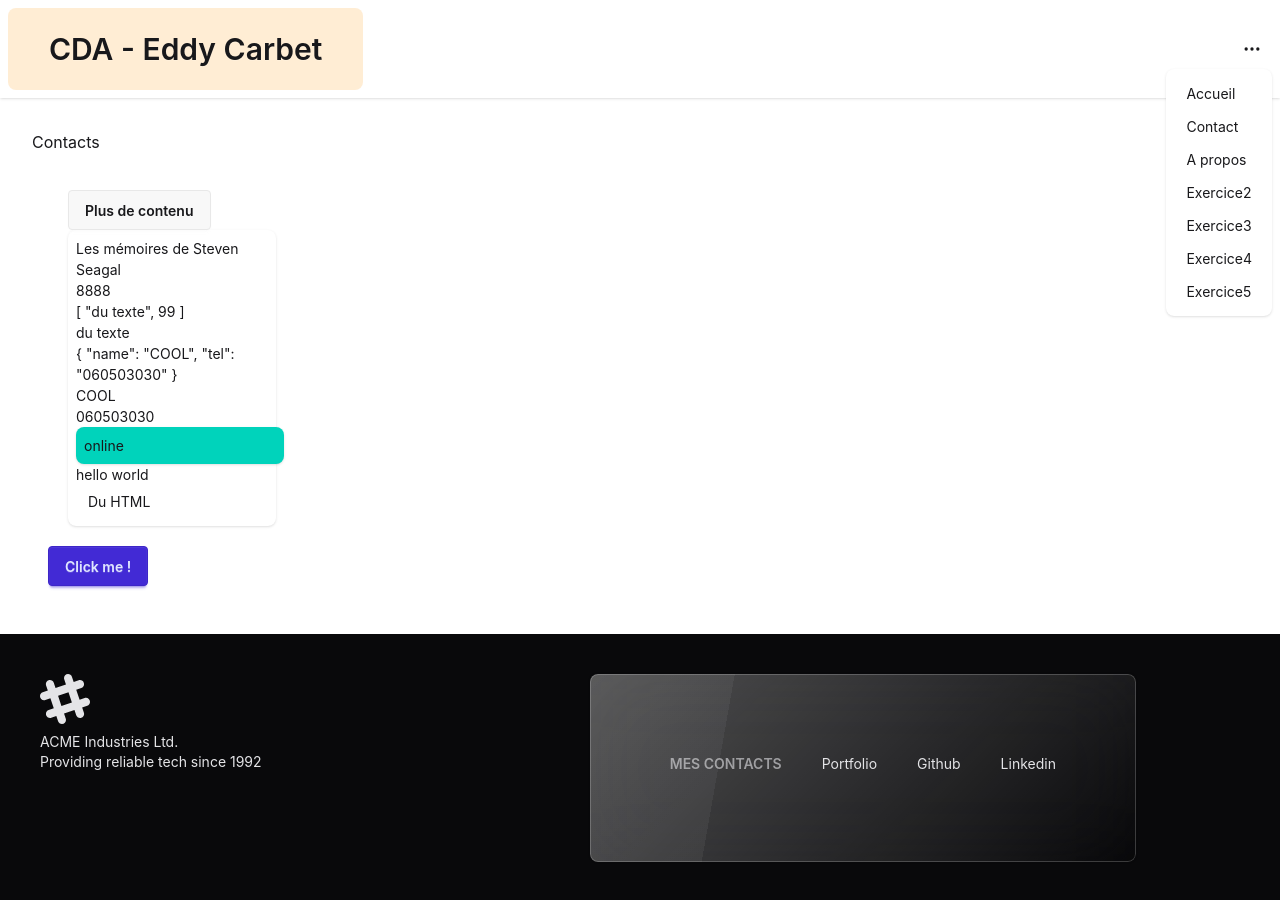
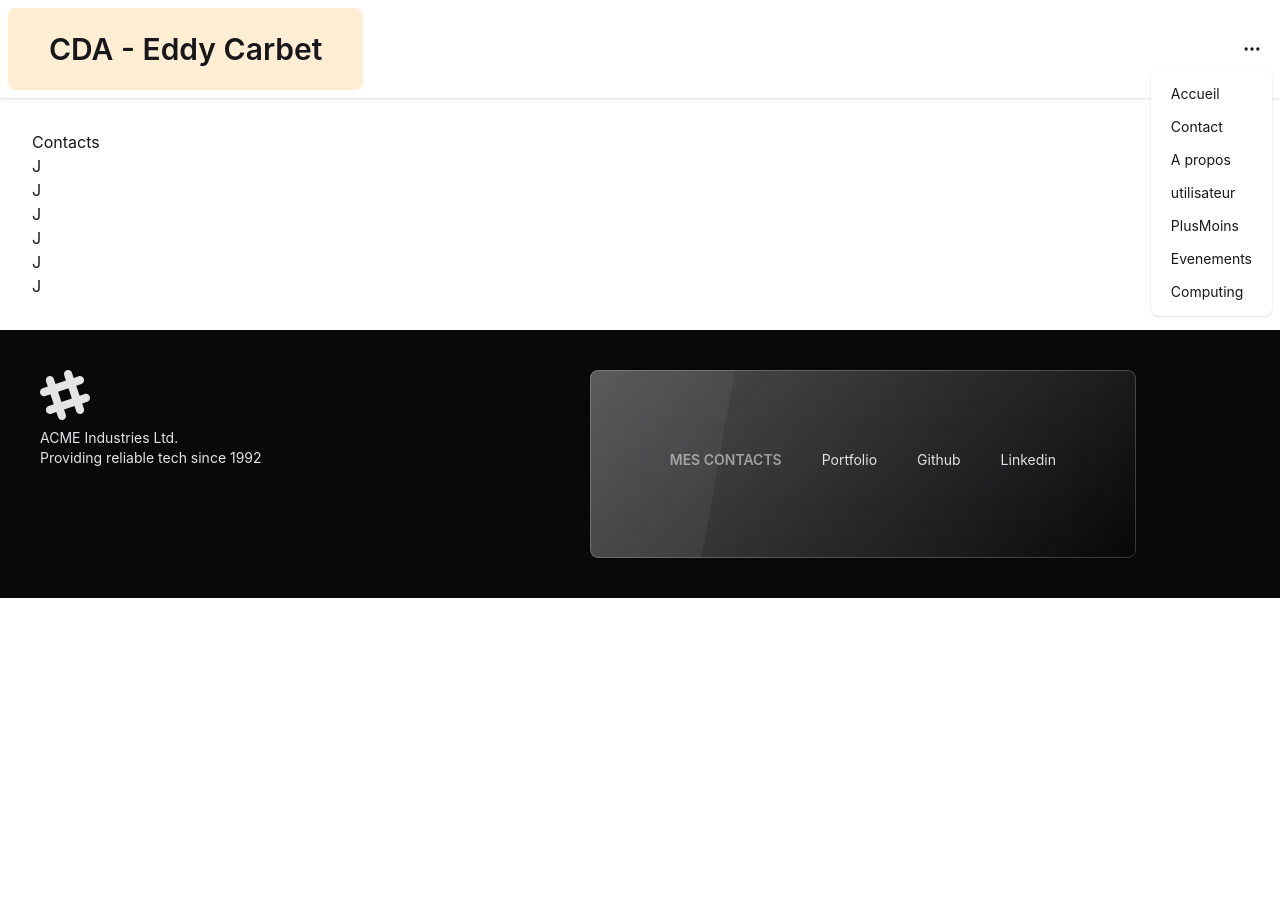
Before and after one commit to 3ddyCa/Vue_app, a Vue app: page /contact in a window 1280 px wide. Both pictures are taken after a click on the button 1252 px from the left and 49 px from the top of the page. After the commit the page ends 800 px from the top, so only its background shows below. Built offline with nearby package versions, Linux system fonts and the light colour scheme.

Commit message:
exercice 7+

```diff
--- a/src/components/Navbar.vue
+++ b/src/components/Navbar.vue
@@ -15,10 +15,10 @@ import { ref } from 'vue'
             <li><RouterLink to="/">Accueil</RouterLink></li>
             <li><RouterLink to="/contact">Contact</RouterLink></li>
             <li><RouterLink to="/about">A propos</RouterLink></li>
-            <li><RouterLink to="/utilisateur">Exercice2</RouterLink></li>
-            <li><RouterLink to="/plusMoins">Exercice3</RouterLink></li>
-            <li><RouterLink to="/catcher">Exercice4</RouterLink></li>
-            <li><RouterLink to="/computed">Exercice5</RouterLink></li>
+            <li><RouterLink to="/utilisateur">utilisateur</RouterLink></li>
+            <li><RouterLink to="/plusMoins">PlusMoins</RouterLink></li>
+            <li><RouterLink to="/catcher">Evenements</RouterLink></li>
+            <li><RouterLink to="/computed">Computing</RouterLink></li>
         </ul>
     </div>
     </div>
--- a/src/views/Computed.vue
+++ b/src/views/Computed.vue
@@ -119,26 +119,22 @@
             </div>
         </section>
         <section class="h-30 w-full">
-            <div class="dropdown dropdown-start m-5 flex-none w-50 m-auto">
+            <div class="dropdown dropdown-start m-5 gap-2 flex-none w-50 m-auto">
                 <summary class="p-2 btn btn-primary" tabindex="0">SelectCard</summary>
                 <button class="btn btn-secondary" @click="version = !version">version</button>
-                <article v-if="version" tabindex="-1" class="menu dropdown-content m-2 gap-5 p-5 w-full m-auto bg-base-100">
+                <article v-if="version" tabindex="-1" class=" glass rounded-box menu dropdown-content m-2 gap-5 p-5 w-full m-auto bg-base-100">
                     <button  class="w-fit h-fit" @click="chgBtt(0)"><h3 v-if="selectCard[0].value" class="btn btn-accent">Click me !</h3 ><h3 v-else class="btn btn-warning">Click me !</h3 ></button>
                     <button  class="w-fit h-fit" @click="chgBtt(1)"><h3 v-if="selectCard[1].value" class="btn btn-accent">Click me !</h3 ><h3 v-else class="btn btn-warning">Click me !</h3 ></button>
                     <button  class="w-fit h-fit" @click="chgBtt(2)"><h3 v-if="selectCard[2].value" class="btn btn-accent">Click me !</h3 ><h3 v-else class="btn btn-warning">Click me !</h3 ></button>
                     <button  class="w-fit h-fit" @click="chgBtt(3)"><h3 v-if="selectCard[3].value" class="btn btn-accent">Click me !</h3 ><h3 v-else class="btn btn-warning">Click me !</h3 ></button>
                 </article>
-                <article v-else tabindex="-1" class="menu dropdown-content m-2 gap-5 p-5 w-full m-auto bg-base-100">
+                <article v-else tabindex="-1" class=" glass rounded-box menu dropdown-content m-2 gap-5 p-5 w-full m-auto bg-base-100">
                     <div>
                         <button  class="w-fit h-fit btn p-2 rounded-box" @click="selectionCard(0)"  :style="{backgroundColor : (selectCarde[0].value ? 'blue' : 'red')}">Click me !</button>
                         <button  class="w-fit h-fit btn p-2 rounded-box" @click="selectionCard(1)"  :style="{backgroundColor : (selectCarde[1].value ? 'green' : 'violet')}">Click me !</button>
                         <button  class="w-fit h-fit btn p-2 rounded-box" @click="selectionCard(2)"  :style="{backgroundColor : (selectCarde[2].value ? 'chartreuse' : 'tomato')}">Click me !</button>
                         <button  class="w-fit h-fit btn p-2 rounded-box" @click="selectionCard(3)"  :style="{backgroundColor : (selectCarde[3].value ? 'lightblue' : 'cyan')}">Click me !</button>
                     </div>
-                    <div>
-
-                    </div>
-
 
                 </article>
             </div>
--- a/src/views/Contact.vue
+++ b/src/views/Contact.vue
@@ -1,11 +1,17 @@
 <script setup lang="ts">
 import { ref } from 'vue';
-import Affichage from '../components/Affichage.vue';
 </script>
 
 <template>
     <main class="flex-1 w-full max-w-7xl mx-auto p-4 md:p-8">
         <h1>Contacts</h1>
-        <Affichage />
+        <ul>
+            <li>J</li>
+            <li>J</li>
+            <li>J</li>
+            <li>J</li>
+            <li>J</li>
+            <li>J</li>
+        </ul>
     </main>
 </template>
```
